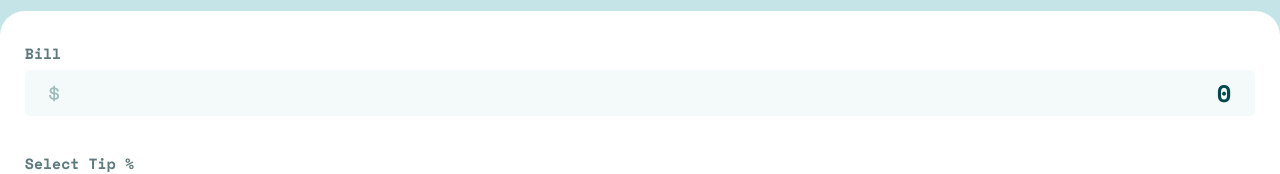
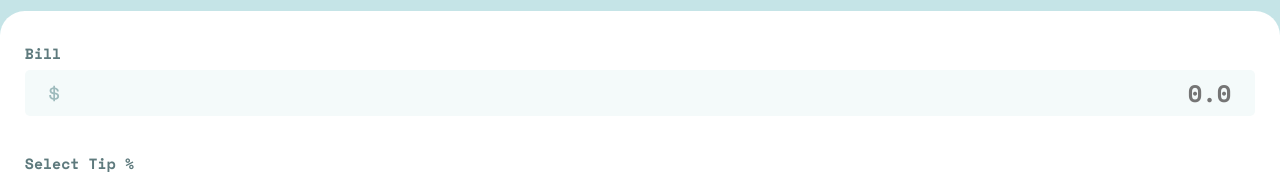
Before and after one commit to DominicBig/Tip-Calculator-App, a React (Create React App) app: page / in a window 1280 px wide. Shown: the part 131-305 px from the top of the page. Built offline with nearby package versions, Linux system fonts and the light colour scheme.

Commit message:
changed readme

```diff
--- a/src/components/App.js
+++ b/src/components/App.js
@@ -5,9 +5,9 @@ import InputBlock from "./InputBlock";
 import OutPutBlock from "./OutPutBlock";
 
 function App() {
-  const [billValue, setBillValue] = useState(0);
+  const [billValue, setBillValue] = useState("");
   const [totalValue, setTotal] = useState("");
-  const [tipsValue, setTipsValue] = useState(0);
+  const [tipsValue, setTipsValue] = useState("");
   const [peopleQty, setPeopleQty] = useState("");
   const [tip, setTip] = useState(0);
   const [customTip, setCustomTip] = useState(null);
--- a/src/components/InputBlock.jsx
+++ b/src/components/InputBlock.jsx
@@ -79,6 +79,7 @@ const InputBlock = (props) => {
             id="inp-people"
             value={+peopleQty}
             onChange={peopleQtyChange}
+            placeholder="0.0"
           />
           <img src={personIcon} alt="person icon" />
         </div>
```
